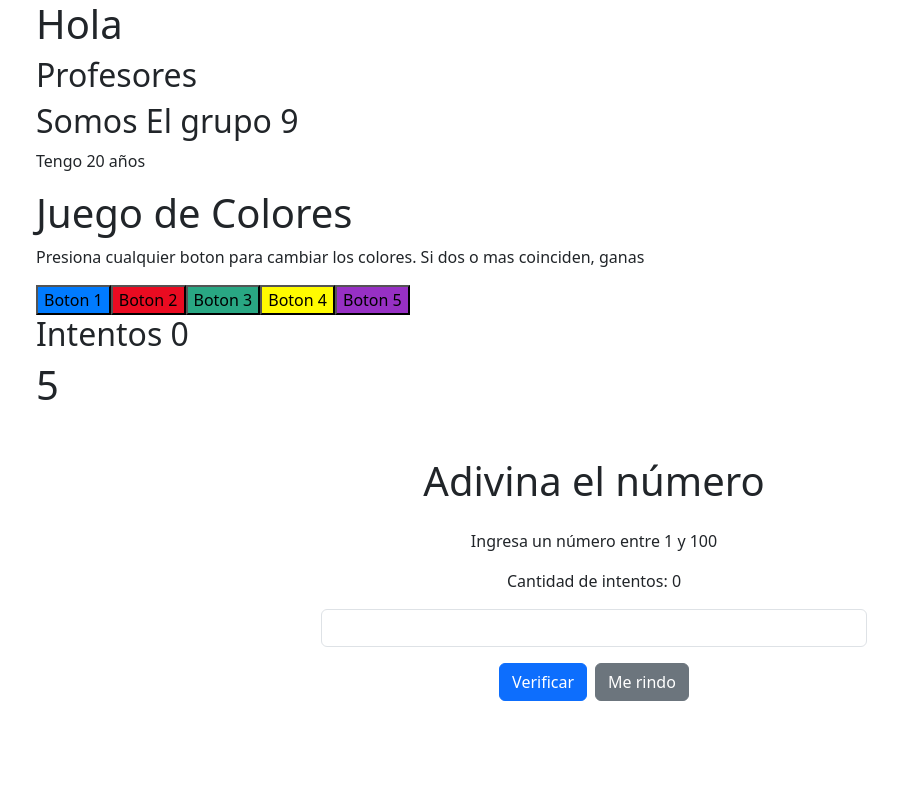
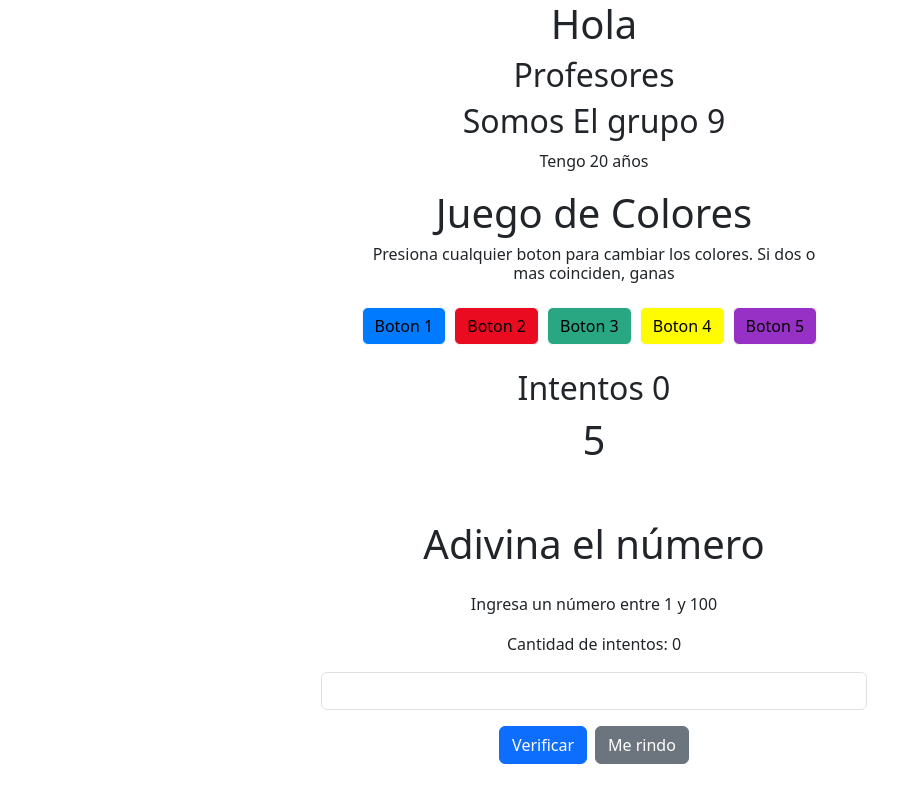
Before and after one commit to CeciTactaca/Proyecto04_GrupoN9, a React (Vite) app: page / in a window 1280 px wide. Shown: the whole page, without its empty margins (46-944 px from the left). Built offline with nearby package versions, Linux system fonts and the light colour scheme.

Commit message:
Aplicaion de bootstrap

```diff
--- a/src/assets/components/JuegoColores.jsx
+++ b/src/assets/components/JuegoColores.jsx
@@ -1,4 +1,6 @@
 import { useEffect, useState } from 'react';
+import Stack from 'react-bootstrap/Stack';
+import Button from 'react-bootstrap/Button';
 
 function JuegoColores() {
     const colores = ['#007bff', '#ea0b21ff', '#29a783', '#fffb00ff', '#81bd', '#9ed2ffff', '#a2ff00ff', '#ff8800ff'];
@@ -32,23 +34,27 @@ function JuegoColores() {
     };
 
     return (
-        <div>
+        <Stack gap={3} className="col-md-5 mx-auto">
+            <div class="grid text-center">
             <h1>Juego de Colores</h1>
-            <p>Presiona cualquier boton para cambiar los colores. Si dos o mas coinciden, ganas </p>
-            <div>
+            <h6>Presiona cualquier boton para cambiar los colores. Si dos o mas coinciden, ganas </h6>
+            </div>
+            <div className="d-flex gap-2 mb-2">
                 {colorDeBotones.map((c, i) => (
-                    <button
+                    <Button variant="light"
                         key={i}
                         onClick={manejarClick}
                         style={{ backgroundColor: c }}
                     >
                         Boton {i + 1}
-                    </button>
+                    </Button>
                 ))}
             </div>
+            <div class="grid text-center">
             <h2>{mensaje}</h2>
             <h1>{segundos}</h1>
-        </div>
+            </div>
+        </Stack>
     )
 }
 export default JuegoColores;
--- a/src/assets/components/Saludo.jsx
+++ b/src/assets/components/Saludo.jsx
@@ -1,6 +1,8 @@
+
+
 function Saludo2 (props){
     return(
-     <div>
+     <div className="grid text-center">
       <h1> Hola </h1>
       <h2> {props.nA} </h2>
       <h2>Somos {props.aA}</h2>
```
